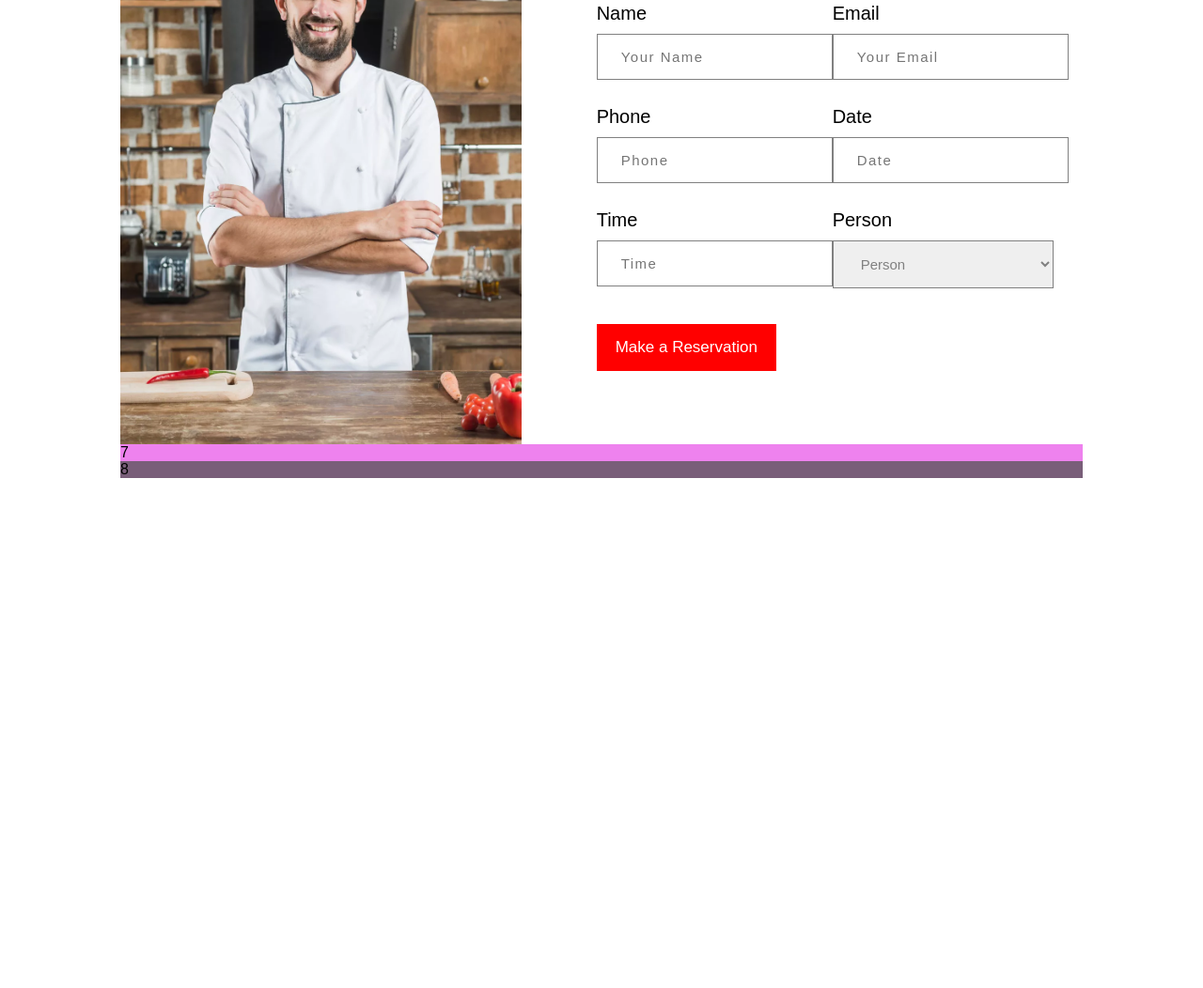
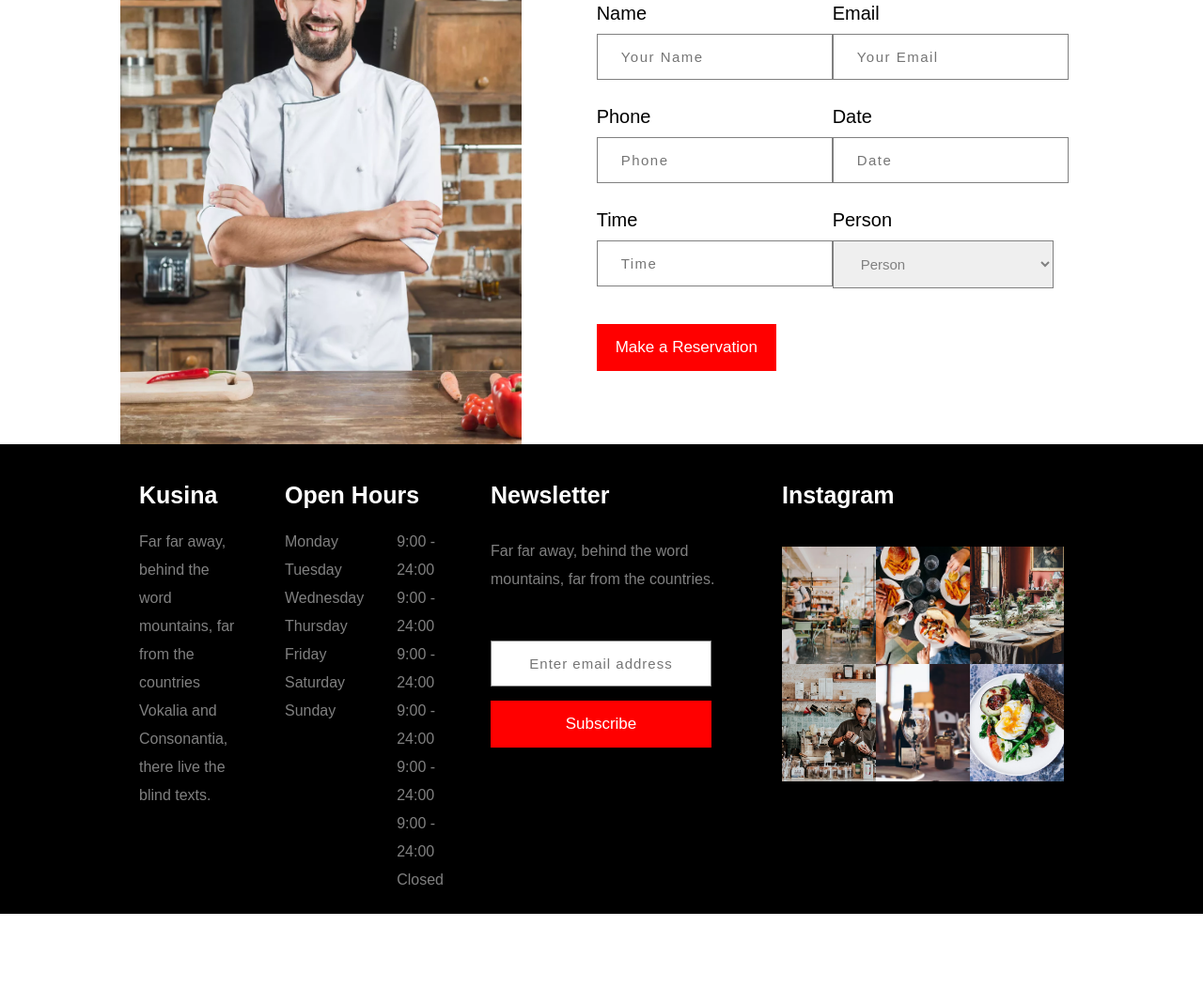
Before and after one commit to shohag1102/grid-restaurant, a plain HTML site: page index.html in a window 1280 px wide. Shown: the part 1497-2549 px from the top of the page at 94% size. Before the commit the page ends 2006 px from the top, so only its background shows below. Drawn offline with Linux system fonts and the light colour scheme.

Commit message:
almost done

```diff
--- a/index.html
+++ b/index.html
@@ -135,10 +135,69 @@
             </p>
           </form>
         </div>
-        <div class="contact_us">7
+      </div>
+    </div>
+    <div class="wrapper-2">
+      <div class="footer">
+        <div class="f1">
+          <h4>Kusina</h4>
+          <p>
+            Far far away, behind the word mountains, far from the countries
+            Vokalia and Consonantia, there live the blind texts.
+          </p>
+          <div class="icons">
 
           </div>
-        <div class="footer">8</div>
+        </div>
+        <div class="f2">
+          <h4>Open Hours</h4>
+          <div class="timings">
+            <div class="f2_day">
+                <p>Monday</p>
+                <p>Tuesday</p>
+                <p>Wednesday</p>
+                <p>Thursday</p>
+                <p>Friday</p>
+                <p>Saturday</p>
+                <p>Sunday</p>
+              </div>
+              <div class="f2_time">
+                <p>9:00 - 24:00</p>
+                <p>9:00 - 24:00</p>
+                <p>9:00 - 24:00</p>
+                <p>9:00 - 24:00</p>
+                <p>9:00 - 24:00</p>
+                <p>9:00 - 24:00</p>
+                <p>Closed</p>
+              </div>
+          </div>
+        </div>
+        <div class="f3">
+          <h4>Newsletter</h4>
+          <p>Far far away, behind the word mountains, far from the countries.</p>
+          <form action="" class="f3_form">
+              <input type="email" placeholder="Enter email address">
+              <br>
+              <button class="btn footer_btn">Subscribe</button>
+          </form>
+        </div>
+        <div class="f4">
+          <h4>Instagram</h4>
+          <div class="image_gallery">
+            <img src="./images/inta 1.jpg" alt="">
+            <img src="./images/insta 2.webp" alt="">
+            <img src="./images/insta 3.webp" alt="">
+            <img src="./images/insta 4.jpg" alt="">
+            <img src="./images/insta 5.webp" alt="">
+            <img src="./images/insta 6.webp" alt="">
+          </div>
+        </div>
+        <div class="footer_message">
+          <p>
+            Copyright ©2022 All rights reserved | This template is made with 'by
+            Shohag
+          </p>
+        </div>
       </div>
     </div>
   </body>
--- a/style.css
+++ b/style.css
@@ -1,15 +1,14 @@
-*{
+* {
   margin: 0;
   padding: 0;
   box-sizing: border-box;
 }
-body, html{
+body,
+html {
   font-family: Arial, Helvetica, sans-serif;
 }
 
-
-
-.container{
+.container {
   width: 80%;
   margin: 0 auto;
   display: grid;
@@ -17,16 +16,16 @@ body, html{
   /* text-align: center; */
 }
 
-.btn{
+.btn {
   font-size: 17px;
   font-weight: lighter;
   background-color: red;
-    padding:15px 20px;
+  padding: 15px 20px;
   border: none;
   outline: none;
   color: white;
 }
-.btn:hover{
+.btn:hover {
   background-color: transparent;
   outline: 2px solid red;
   color: red;
@@ -34,7 +33,7 @@ body, html{
 
 /* ------------ */
 
-.header{
+.header {
   height: 670px;
   /* background-color: blue; */
   grid-column: 1/7;
@@ -44,25 +43,25 @@ body, html{
   grid-template-rows: repeat(2, 1fr);
 }
 
-.headline{
+.headline {
   padding: 20px;
   grid-column: 1/-1;
 }
 
-.headline > h1{
+.headline > h1 {
   font-size: 45px;
   font-weight: 700;
   line-height: 50px;
   margin-top: 80px;
 }
 
-.headline > p{
+.headline > p {
   color: gray;
   margin-top: 30px;
   line-height: 30px;
 }
 
-.headline_img{
+.headline_img {
   grid-column: 1/-1;
   display: grid;
   grid-template-columns: repeat(3, 1fr);
@@ -73,17 +72,19 @@ body, html{
   cursor: pointer;
 }
 
-.img1 > p:hover, .img2 > p:hover, .img3 > p:hover{
+.img1 > p:hover,
+.img2 > p:hover,
+.img3 > p:hover {
   color: black;
 }
 
-.headline_img p{
+.headline_img p {
   margin-top: 10px;
   line-height: 25px;
   text-align: center;
   color: gray;
 }
-.headline_img img{
+.headline_img img {
   margin-top: 10px;
   margin-left: 25px;
   object-fit: contain;
@@ -92,13 +93,12 @@ body, html{
   border-radius: 50%;
 }
 
-
-.header_img{
+.header_img {
   grid-column: 7/-1;
   background-color: rosybrown;
   height: 670px;
 }
-.header_img img{
+.header_img img {
   object-fit: cover;
   height: 670px;
   width: 100%;
@@ -108,19 +108,19 @@ body, html{
 
 /* ---------------- */
 
-.welcome_img{
+.welcome_img {
   /* width: 400px; */
   height: 650px;
   grid-column: 1/6;
   background-color: yellow;
 }
-.welcome_img img{
+.welcome_img img {
   object-fit: fill;
   width: 100%;
   height: 650px;
 }
 
-.welcome_text{
+.welcome_text {
   /* background-color: red; */
   height: 650px;
   grid-column: 6/-1;
@@ -129,47 +129,53 @@ body, html{
   grid-template-columns: 1fr;
   grid-template-rows: 1fr 1fr;
 }
-.welcome{
-    padding: 0 80px 0 80px ;
+.welcome {
+  padding: 0 80px 0 80px;
   margin-top: 50px;
 }
-.welcome h2{
+.welcome h2 {
   font-size: 35px;
   color: rgb(213, 43, 43);
 }
-.welcome h3{
+.welcome h3 {
   margin-top: 15px;
   font-size: 25px;
   margin-bottom: 10px;
 }
-.welcome p{
+.welcome p {
   color: gray;
   line-height: 25px;
   margin-bottom: 40px;
 }
 
-.welcome_recipe{
-    padding: 0 80px 0 80px ;
+.welcome_recipe {
+  padding: 0 80px 0 80px;
   display: grid;
   grid-template-columns: repeat(3, 1fr);
-    grid-template-rows: 47px 1fr ;
+  grid-template-rows: 47px 1fr;
 }
 .welcome_heading {
   height: 30px;
   width: 250px;
   grid-column: 1/-1;
 }
-.welcome_heading h3{
+.welcome_heading h3 {
   font-size: 22px;
 }
-.welcome-1 img, .welcome-2 img, .welcome-3 img {
+.welcome-1 img,
+.welcome-2 img,
+.welcome-3 img {
   width: 170px;
   height: 150px;
 }
-.welcome-1,.welcome-2,.welcome-3{
+.welcome-1,
+.welcome-2,
+.welcome-3 {
   margin-left: 10px;
 }
-.welcome-1 p,.welcome-2 p,.welcome-3 p{
+.welcome-1 p,
+.welcome-2 p,
+.welcome-3 p {
   margin-top: 10px;
   font-size: 15px;
   text-align: center;
@@ -178,23 +184,21 @@ body, html{
 
 /* -------------------- */
 
-
-
 /* -------------------- */
 
 /* ------------------------- */
-.book_table_img{
+.book_table_img {
   background-color: rgb(140, 124, 124);
   grid-column: 1/6;
   height: 650px;
 }
-.book_table_img img{
+.book_table_img img {
   width: 100%;
   height: 650px;
   object-fit: fill;
 }
 
-.book_table_form{
+.book_table_form {
   /* background-color: lightsalmon; */
   grid-column: 6/-1;
   height: 650px;
@@ -202,26 +206,26 @@ body, html{
   grid-template-columns: 1fr;
   grid-template-rows: 130px 1fr;
 }
-.book_table_form  h1{
+.book_table_form h1 {
   padding: 50px;
   margin-left: 30px;
   margin-top: 10px;
 }
-.book_table_form  h1 > span{
+.book_table_form h1 > span {
   color: red;
 }
 
-form{
+form {
   display: grid;
   grid-template-columns: 1fr 1fr;
   /* grid-gap: 10px; */
   padding: 50px;
   margin-left: 30px;
 }
-form > p > label{
+form > p > label {
   font-size: 20px;
 }
-form > p > input{
+form > p > input {
   font-size: 15px;
   padding: 15px 25px;
   border: 1px solid gray;
@@ -229,7 +233,7 @@ form > p > input{
   margin-top: 10px;
   letter-spacing: 1.5px;
 }
-form > p > select{
+form > p > select {
   padding: 15px 25px;
   border: 1px solid gray;
   font-size: 15px;
@@ -239,69 +243,158 @@ form > p > select{
   color: gray;
 }
 
-p > button{
+p > button {
   margin-top: 10px;
+}
+
+/* -------------------- */
+
+/* footer */
+
+.wrapper-2 {
+  width: 100%;
+  height: 500px;
+  background-color: rgb(0, 0, 0);
+  color: white;
+}
+.footer {
+    width: 80%;
+    margin: 0 auto;
+    display: grid;
+    grid-template-columns: repeat(4, 1fr);
+    grid-template-rows: 1fr auto;
+    grid-gap: 10px;
+}
+.footer h4{
+  font-size: 25px;
+  margin-bottom: 20px;
+  margin-top: 20px;
+}
+.f1{
+    /* background-color: red; */
+    padding: 20px;
+}
+.f1 p{
+  line-height: 30px;
+  color: gray;
+}
+.f2{
+    /* background-color: green; */
+    padding: 20px;
+}
+.f2 p{
+  line-height: 30px;
+}
+.timings{
+  display: flex;
+  color: gray;
+  column-gap: 35px ;
+}
+
+.f3{
+    padding: 20px;
+    /* background-color: blue; */
+    /* margin-left: -30px; */
+    width: 300px;
+}
+.f3 > p{
+    color: gray;
+    margin-top: 30px;
+    line-height: 30px;
 }
 
 
 
-/* -------------------- */
-
-.contact_us{
-    background-color: violet;
-    grid-column: 1/-1;
+.f3 > .f3_form > input{
+    width: 235px;
+    /* height: 150px; */
+    padding: 15px 25px;
+    text-align: center;
+    font-size: 15px;
+    letter-spacing: 1px;
+    outline: none;
+    border: 1px solid gray;
+    margin-bottom: 15px;
+    color: gray;
+    margin-left: -80px;
+}
+.f3  button {
+  margin-left: -80px;
 }
 
-.footer{
-    background-color: rgb(121, 94, 121);
+.f4{
+  padding: 20px;
+  /* background-color: orangered; */
+  display: flex;
+  flex-direction: column;
+}
+.image_gallery{
+  display: grid;
+  grid-template-columns: repeat(3, 1fr);
+  grid-template-rows: 1fr 1fr;
+  width: 300px;
+  height: 250px;
+  /* background-color: yellowgreen; */
+  margin-top: 20px;
+}
+.image_gallery img{
+  width: 100px;
+  height: 125px;
+  object-fit: cover;
+}
+
+.footer_message{
+    /* background-color: burlywood; */
     grid-column: 1/-1;
+    text-align: center;
+    line-height: 50px;
+    margin-top: 20px;
 }
+
+/* footer end*/
 
 /* --------------- */
 /* media queries */
-@media only screen and (max-width:480px){
-    .container{
+@media only screen and (max-width: 480px) {
+  .container {
     width: 100%;
     grid-template-columns: repeat(1, 1fr);
     text-align: center;
   }
   /* header */
-    .header{
+  .header {
     display: flex;
     flex-direction: column;
     justify-content: center;
     align-items: center;
-        background-image: url("./images/header.jpg"), linear-gradient(rgba(0,0,0,0.5),rgba(0,0,0,0.5));
+    background-image: url("./images/header.jpg"),
+      linear-gradient(rgba(0, 0, 0, 0.5), rgba(0, 0, 0, 0.5));
     background-blend-mode: overlay;
   }
 
-
-    .headline{
+  .headline {
     padding: 20px;
     grid-column: 1/-1;
   }
 
-    .headline > h1{
+  .headline > h1 {
     color: white;
   }
 
-    .headline > p{
+  .headline > p {
     color: white;
     width: 400px;
   }
 
-
-    .headline_img > .btn{
+  .headline_img > .btn {
     grid-column: 2/3;
   }
 
-
-    .headline_img p{
+  .headline_img p {
     color: white;
   }
 
-
-    .header_img{
+  .header_img {
     display: none;
   }
 
@@ -316,18 +409,123 @@ p > button{
   /* body end */
 
   /* book table */
-    form{
+  form {
     grid-column: 1fr;
   }
-    form > p:last-child{
+  form > p:last-child {
     /* grid-column: 1fr; */
     grid-column: 1/-1;
-
   }
-    form > p:last-child button{
+  form > p:last-child button {
     width: 100%;
   }
   /* book table end */
 
+  /* footer */
+  .footer{
+    grid-template-columns: 1fr;
+  }
+
+
+  .wrapper-2 {
+    width: 700px;
+    height: 1700px;
+    text-align: center;
+  }
+  .footer {
+      /* width: 100%; */
+      /* margin: 0 auto; */
+      display: grid;
+      place-items: center;
+
+      /* grid-gap: 0px; */
+  }
+  .footer h4{
+    font-size: 35px;
+    margin-bottom: 20px;
+    margin-top: 20px;
+  }
+  .f1{
+      /* background-color: red; */
+      /* padding: 20px; */
+  }
+  .f1 p{
+    font-size: 20px;
+  }
+  .f2{
+      /* background-color: green; */
+      /* padding: 20px; */
+  }
+  .f2 p{
+    margin-top: 30px;
+    font-size: 20px;
+  }
+  .timings{
+    /* display: flex; */
+    /* justify-content: center; */
+  }
+
+  .f3{
+      /* padding: 20px; */
+      /* background-color: blue; */
+      /* margin-left: -30px; */
+      width: 500px;
+  }
+  .f3 > p{
+      /* color: gray; */
+      /* margin-top: 30px; */
+      line-height: 40px;
+      font-size: 25px;
+  }
+
+
+
+  .f3 > .f3_form > input{
+      width: 480px;
+      /* height: 150px; */
+      padding: 15px 25px;
+      text-align: center;
+      font-size: 15px;
+      letter-spacing: 1px;
+      outline: none;
+      border: 1px solid gray;
+      margin-bottom: 15px;
+      color: gray;
+      margin-left: -80px;
+  }
+  .f3  button {
+    margin-left: -80px;
+  }
+
+  .f4{
+    padding: 20px;
+    /* background-color: orangered; */
+    display: flex;
+    flex-direction: column;
+  }
+  .image_gallery{
+    display: grid;
+    grid-template-columns: repeat(3, 1fr);
+    grid-template-rows: 1fr 1fr;
+    width: 300px;
+    height: 250px;
+    /* background-color: yellowgreen; */
+    margin-top: 20px;
+  }
+  .image_gallery img{
+    width: 100px;
+    height: 125px;
+    object-fit: cover;
+  }
+
+  .footer_message{
+      /* background-color: burlywood; */
+      grid-column: 1/-1;
+      text-align: center;
+      line-height: 50px;
+      margin-top: 20px;
+  }
+
+  /* footer end*/
 }
 /* media queries end*/
```
Lines whose indentation alone changed are shown as unchanged.
